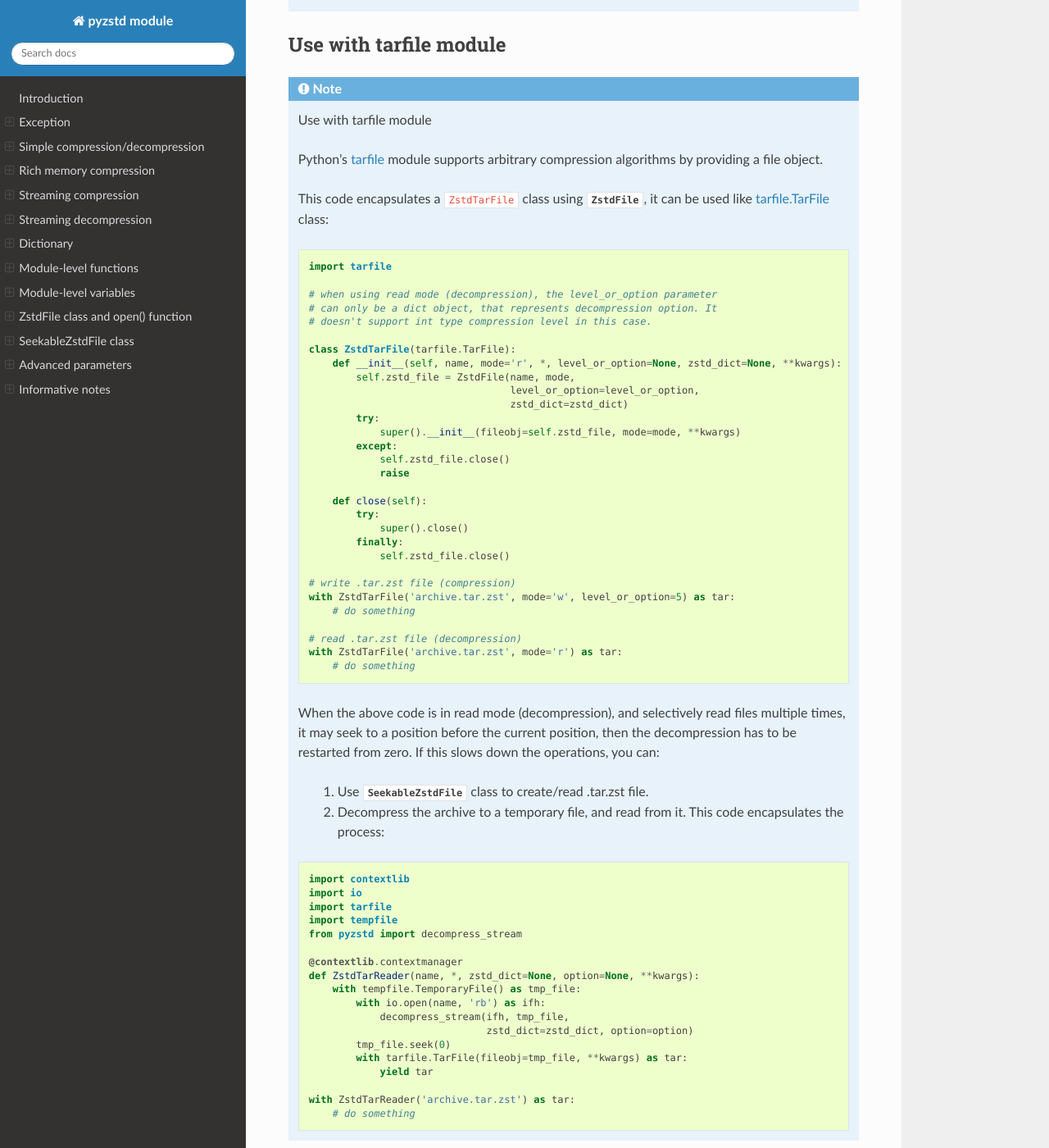
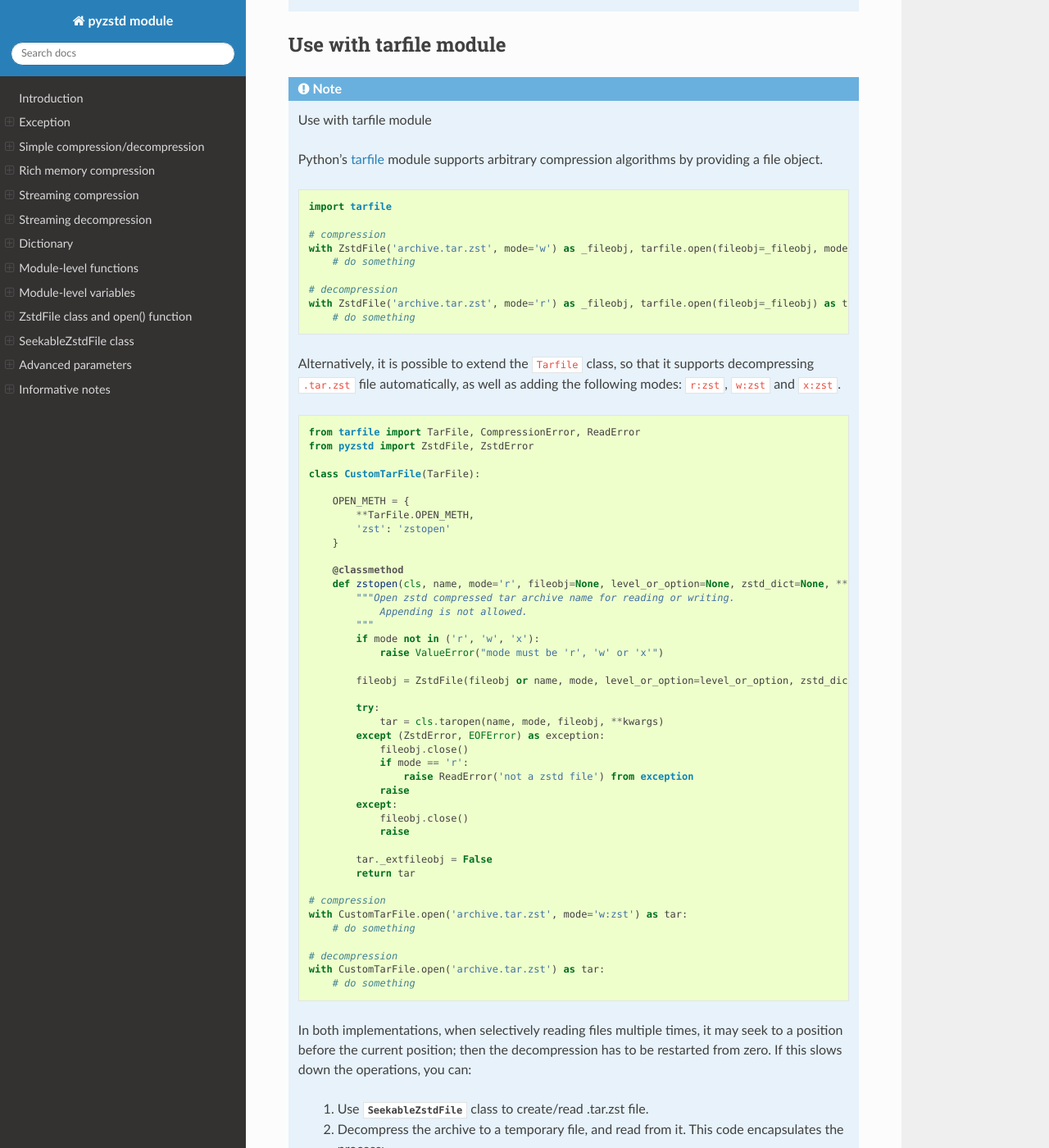
Before and after one commit to Rogdham/pyzstd, a Sphinx documentation site: the page built from docs/index.rst, in a window 1280 px wide and 1400 px high, scrolled down 33986 px. Shown: the whole window at 82% size. Built offline with Sphinx 7.4.7 and the Read the Docs theme 3.1.0, drawn with Linux system fonts in a browser that asks for light colours.

Commit message:
docs: improve tarfile documentation

```diff
--- a/docs/index.rst
+++ b/docs/index.rst
@@ -1470,42 +1470,65 @@ Use with tarfile module
 
     Python's `tarfile <https://docs.python.org/3/library/tarfile.html>`_ module supports arbitrary compression algorithms by providing a file object.
 
-    This code encapsulates a ``ZstdTarFile`` class using :py:class:`ZstdFile`, it can be used like `tarfile.TarFile <https://docs.python.org/3/library/tarfile.html#tarfile.TarFile>`_ class:
-
     .. sourcecode:: python
 
         import tarfile
 
-        # when using read mode (decompression), the level_or_option parameter
-        # can only be a dict object, that represents decompression option. It
-        # doesn't support int type compression level in this case.
-
-        class ZstdTarFile(tarfile.TarFile):
-            def __init__(self, name, mode='r', *, level_or_option=None, zstd_dict=None, **kwargs):
-                self.zstd_file = ZstdFile(name, mode,
-                                          level_or_option=level_or_option,
-                                          zstd_dict=zstd_dict)
+        # compression
+        with ZstdFile('archive.tar.zst', mode='w') as _fileobj, tarfile.open(fileobj=_fileobj, mode='w') as tar:
+            # do something
+
+        # decompression
+        with ZstdFile('archive.tar.zst', mode='r') as _fileobj, tarfile.open(fileobj=_fileobj) as tar:
+            # do something
+
+    Alternatively, it is possible to extend the ``Tarfile`` class, so that it supports decompressing ``.tar.zst`` file automatically, as well as adding the following modes: ``r:zst``, ``w:zst`` and ``x:zst``.
+
+    .. sourcecode:: python
+
+        from tarfile import TarFile, CompressionError, ReadError
+        from pyzstd import ZstdFile, ZstdError
+
+        class CustomTarFile(TarFile):
+
+            OPEN_METH = {
+                **TarFile.OPEN_METH,
+                'zst': 'zstopen'
+            }
+
+            @classmethod
+            def zstopen(cls, name, mode='r', fileobj=None, level_or_option=None, zstd_dict=None, **kwargs):
+                """Open zstd compressed tar archive name for reading or writing.
+                    Appending is not allowed.
+                """
+                if mode not in ('r', 'w', 'x'):
+                    raise ValueError("mode must be 'r', 'w' or 'x'")
+
+                fileobj = ZstdFile(fileobj or name, mode, level_or_option=level_or_option, zstd_dict=zstd_dict)
+
                 try:
-                    super().__init__(fileobj=self.zstd_file, mode=mode, **kwargs)
+                    tar = cls.taropen(name, mode, fileobj, **kwargs)
+                except (ZstdError, EOFError) as exception:
+                    fileobj.close()
+                    if mode == 'r':
+                        raise ReadError('not a zstd file') from exception
+                    raise
                 except:
-                    self.zstd_file.close()
+                    fileobj.close()
                     raise
 
-            def close(self):
-                try:
-                    super().close()
-                finally:
-                    self.zstd_file.close()
-
-        # write .tar.zst file (compression)
-        with ZstdTarFile('archive.tar.zst', mode='w', level_or_option=5) as tar:
+                tar._extfileobj = False
+                return tar
+
+        # compression
+        with CustomTarFile.open('archive.tar.zst', mode='w:zst') as tar:
             # do something
 
-        # read .tar.zst file (decompression)
-        with ZstdTarFile('archive.tar.zst', mode='r') as tar:
+        # decompression
+        with CustomTarFile.open('archive.tar.zst') as tar:
             # do something
 
-    When the above code is in read mode (decompression), and selectively read files multiple times, it may seek to a position before the current position, then the decompression has to be restarted from zero. If this slows down the operations, you can:
+    In both implementations, when selectively reading files multiple times, it may seek to a position before the current position; then the decompression has to be restarted from zero. If this slows down the operations, you can:
 
         #. Use :py:class:`SeekableZstdFile` class to create/read .tar.zst file.
         #. Decompress the archive to a temporary file, and read from it. This code encapsulates the process:
```
